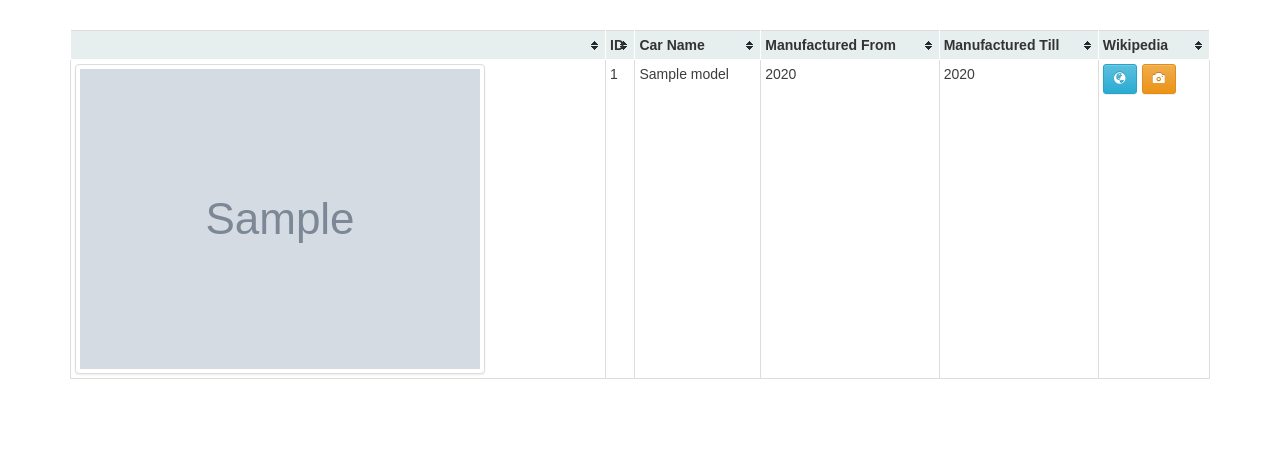
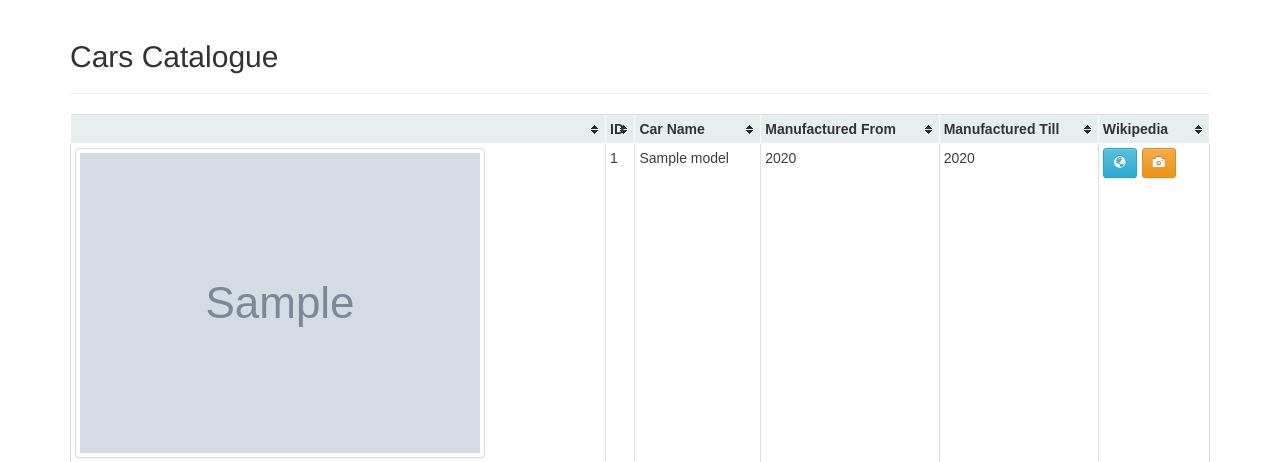
Before and after one commit to eladvardi/Bootstrap-Car-Parts-Catalogue, a PHP site: page /carlist.php in a window 1280 px wide. Shown: the part 52-514 px from the top of the page. Run offline with PHP 8.4, Linux system fonts and the light colour scheme; tables that the repository leaves empty hold one stand-in row (values such as "Sample post"); grey boxes marked "Sample" are stand-in pictures; a stand-in replaces the project's code that opens the database connection; some libraries are stand-ins or nearby versions.

Commit message:
Update carlist.php

```diff
--- a/carlist.php
+++ b/carlist.php
@@ -4,6 +4,7 @@ require "view/view_functions.php";
 
 print_top();
 
+echo page_title("Cars Catalogue",2);
 echo print_cars_table(get_car_list());
 
 print_bottom();
```
